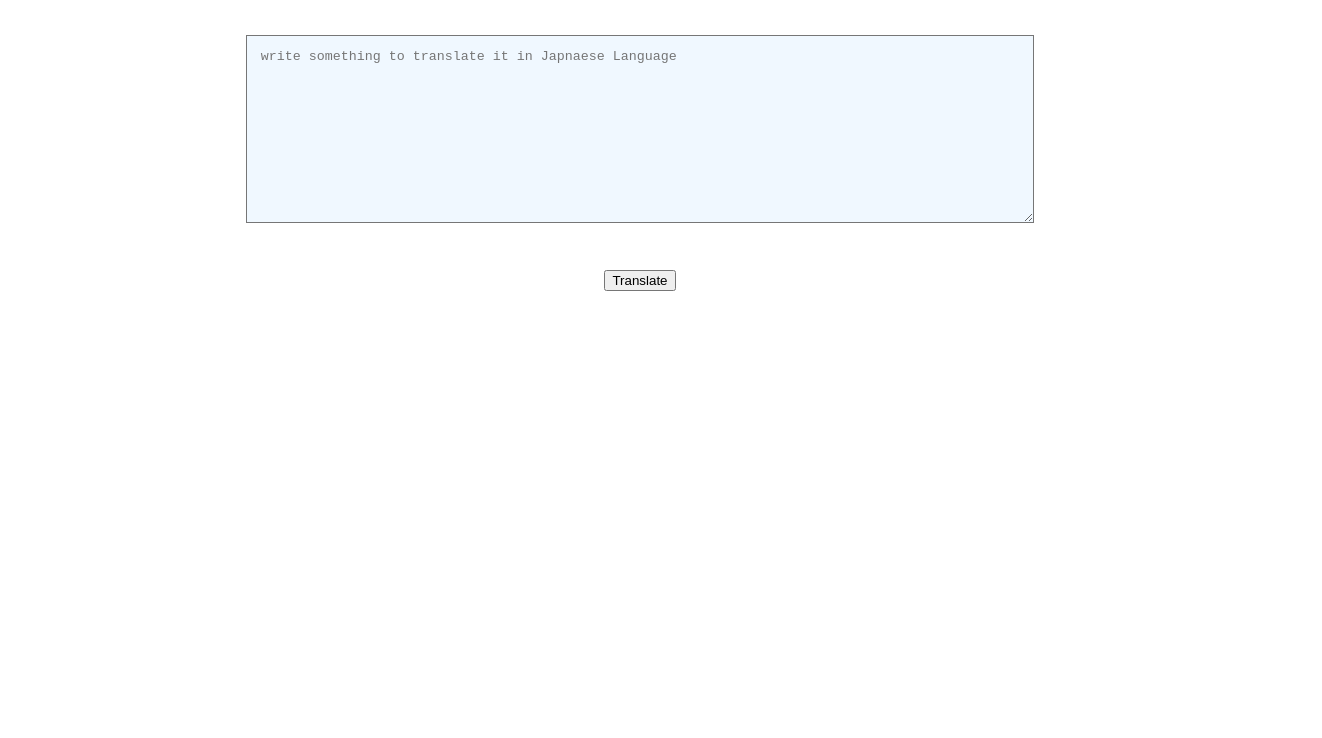
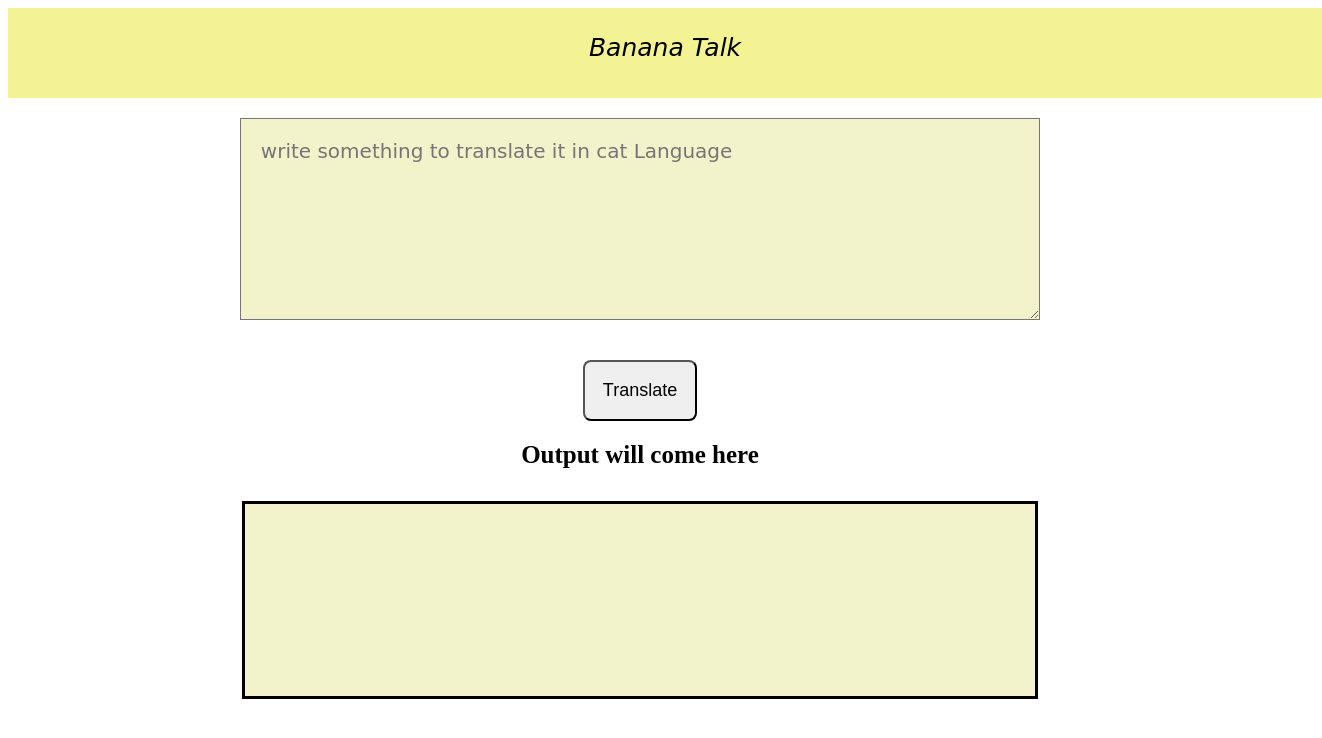
Before and after one commit to Aakanksha777/Neog_banana-talks, a plain HTML site: page index.html in a window 1280 px wide. Shown: the whole page, 1322 px wide, since content can reach past the window. Drawn offline with Linux system fonts and the light colour scheme.

Commit message:
style : styling app

```diff
--- a/index.html
+++ b/index.html
@@ -8,10 +8,15 @@
     <link rel="stylesheet" href="./talk.css">
 </head>
 <body>
+    <header class="header">Banana Talk</header>
     <div class="container">
         <div class="upper-container">
-            <textarea id="txt" placeholder="write something to translate it in Japnaese Language"></textarea>
+            <textarea id="txt" placeholder="write something to translate it in cat Language"></textarea>
             <button id="btn-translate" type="button">Translate</button>
+        </div>
+        <div class="lower-container">
+            <div id="instruction">Output will come here</div>
+            <div id="output"></div>
         </div>
     </div>
     <script src="./talk.js" type="text/javascript"></script>
--- a/talk.css
+++ b/talk.css
@@ -1,4 +1,18 @@
-.upper-container {
+.header {
+    background-color: rgb(243, 243, 148);
+    height: 5vh;
+    width: 100%;
+    text-align: center;
+    /* margin: 2em; */
+    padding: 1em;
+    font-size: 25px;
+    font-family: cursive;
+    font-style: italic;
+}
+
+
+
+.upper-container, .lower-container {
     display: flex;
     flex-direction: column;
     justify-content: center;
@@ -7,14 +21,34 @@
 }
 #txt {
     height: 20vh;
-    background-color: aliceblue;
-    margin: 2em;
+    background-color: rgb(243, 243, 203);
+    margin: 1em;
     padding: 1em;
     display: block;
     width: 60%;
+    font-size: 20px;
+    font-family: cursive;
 }
 
 #btn-translate {
     margin: 20px;
+    padding: 1em;
+    border-radius: 8px;
+    font-size: large;
+
 
 }
+
+#instruction {
+    font-size: 25px;
+    font-weight: bold;
+}
+
+#output {
+    height: 20vh;
+    width: 60%;
+    border: 3px, solid, black;
+    background-color: rgb(243, 243, 203);
+    margin: 2em;
+    padding: 1em;
+}
--- a/talk.js
+++ b/talk.js
@@ -1,13 +1,43 @@
-console.log("hi")
+//------Taking References----------------------------------------------------->>>>>>>>>
 const txt = document.getElementById('txt');
-console.log(txt);
+const btnTranslate = document.getElementById('btn-translate');
+const outputDiv = document.getElementById("output");
+console.log(outputDiv)
+//-------------------------------------------------------------------------------------
 
-const btnTranslate = document.getElementById('btn-translate');
-console.log(btnTranslate);
+
+//------API-------------------------------------------------------------------->>>>>>>>>>
+var serverURL= "https://api.funtranslations.com/translate/minion.json"
+
+//-------------------------------------------------------------------------------------
+
+//----Function for
+function getTranslationURL(text) {
+    return serverURL + "?" + "text=" + text
+}
+
+function errorHandler (error) {
+    console.log("error occured", error);
+    alert("something wrong with server");
+}
 
 function translate() {
-    console.log('clicked')
-    console.log(txt.value)
+    // outputDiv.innerText = txt.value  --> not working
+    var inputTxt = txt.value;
+
+    //Calling server for processing:
+    fetch(getTranslationURL(inputTxt))
+    .then (response => response.json())
+    .then (json => {
+        var translatedText = json.contents.translated
+        outputDiv.innerText = translatedText
+    })
+    .catch(errorHandler)
+    // .then (json => console.log(json))
 }
 
 btnTranslate.addEventListener('click', translate);
+
+
+
+// var mockURL = "https://lessonfourapi.tanaypratap.repl.co/translate/yoda.json";
```
